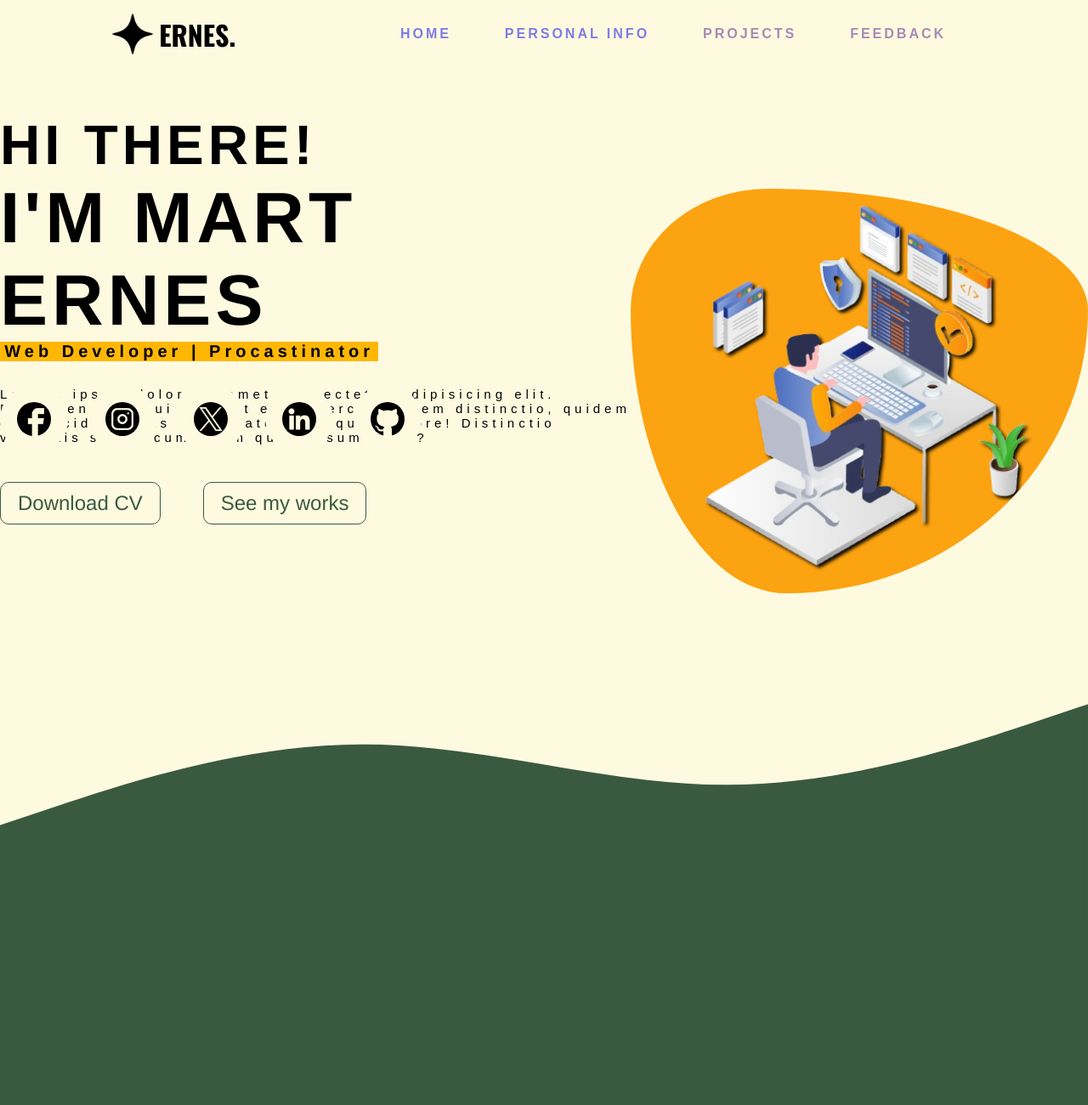
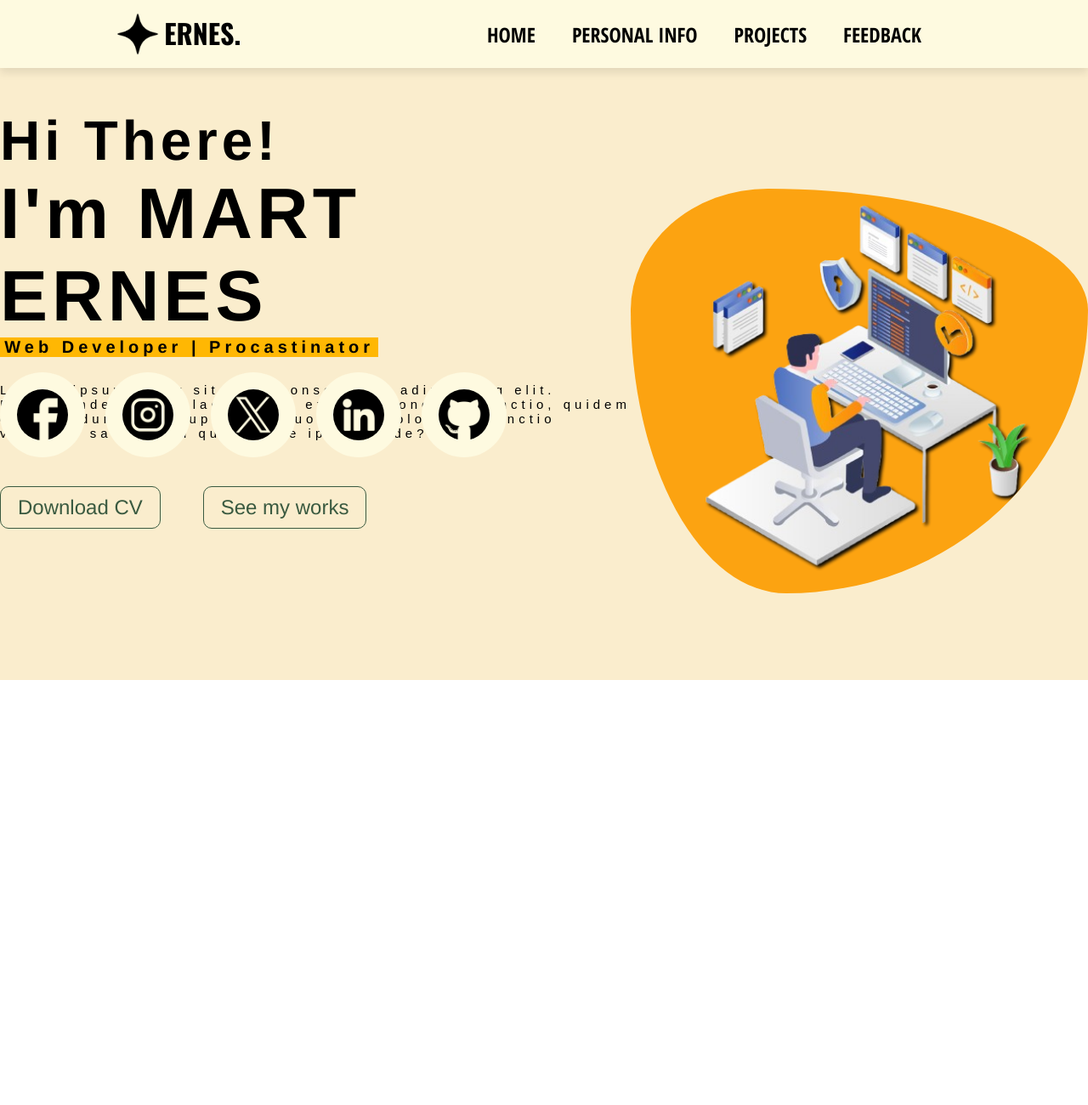
Before and after one commit to BSIT-Web-Programming-2024/ERNES_WEBSITE, a plain HTML site: page profile.html in a window 1280 px wide. Shown: the top 1300 px of the page at 85% size. After the commit the page ends 800 px from the top, so only its background shows below. Drawn offline with nearby package versions, Linux system fonts and the light colour scheme.

```diff
--- a/profile.html
+++ b/profile.html
@@ -28,20 +28,21 @@
         <a href="#personal_info" class="skills">PERSONAL INFO</a>
         <a href="" class="contact">PROJECTS</a>
         <a href="" class="feedback">FEEDBACK</a>
+        <div class="animation_nav"></div>
       </nav>
     </header>
 
     <section class="info" id="intro">
       <div class="txt_container">
         <div class="text">
-          <h3>HI THERE!</h3>
+          <h3>Hi There!</h3>
           <h1
             style="
               font-family: 'Franklin Gothic Medium', 'Arial Narrow', Arial,
                 sans-serif;
             "
           >
-            I'M MART ERNES
+            I'm MART ERNES
           </h1>
           <h4 id="role">Web Developer | Procastinator</h4>
           <p id="description">
@@ -73,34 +74,6 @@
       />
     </section>
 
-    <div class="top_wave">
-      <svg
-        class="wave_top"
-        xmlns="http://www.w3.org/2000/svg"
-        viewBox="0 0 1440 320"
-      >
-        <path
-          fill="#3a5a40"
-          fill-opacity="1"
-          d="M0,192L80,165.3C160,139,320,85,480,85.3C640,85,800,139,960,138.7C1120,139,1280,85,1360,58.7L1440,32L1440,320L1360,320C1280,320,1120,320,960,320C800,320,640,320,480,320C320,320,160,320,80,320L0,320Z"
-        ></path>
-      </svg>
-    </div>
-
-    <div class="SKILLS" id="personal_info">
-            <div class="box10"></div>
-
-    </div>
-
-    <div class="bottom_wave">
-      <svg xmlns="http://www.w3.org/2000/svg" viewBox="0 0 1440 320">
-        <path
-          fill="#3a5a40"
-          fill-opacity="1"
-          d="M0,192L80,165.3C160,139,320,85,480,85.3C640,85,800,139,960,138.7C1120,139,1280,85,1360,58.7L1440,32L1440,0L1360,0C1280,0,1120,0,960,0C800,0,640,0,480,0C320,0,160,0,80,0L0,0Z"
-        ></path>
-      </svg>
-    </div>
-
+    <section id="2nd_page" class="2nd_page"></section>
   </body>
 </html>
--- a/profileSTYLE.css
+++ b/profileSTYLE.css
@@ -1,15 +1,15 @@
+@import url("https://fonts.googleapis.com/css?family=Open+Sans+Condensed:700");
+
 * {
   text-decoration: none;
   box-sizing: border-box;
   margin: 0;
   padding: 0;
-
+  text-decoration: none;
 }
 
-
-
-
 .nav_container {
+  z-index: 2;
   background-color: #fefae0;
   display: flex;
   align-content: center;
@@ -17,117 +17,94 @@
   position: fixed;
   width: 100%;
   height: 10%;
-
-}
-.nav_icon{
+  color: black;
+  box-shadow: 0 5px 10px 0 rgba(0, 0, 0, 0.1);
 
   display: flex;
+  justify-content: space-around;
+  align-items: center;
+}
+.nav {
+  height: 100%;
+  display: flex;
   justify-content: space-evenly;
-    align-content: center;
-    align-items: center;
+  width: 50%;
+}
+
+.nav a {
+  font-size: 1.5em;
+  align-self: center;
+  font-family: "Open Sans Condensed", sans-serif;
+  color: black;
+}
+
+.nav_icon {
+  display: flex;
+  justify-content: space-evenly;
+  align-content: flex-end;
   width: 200px;
 }
-
 
 .tech_icon {
   width: 50px;
   height: 50px;
   align-self: center;
-
 }
 
-#Ernes{
+#Ernes {
   font-family: "Oswald", sans-serif;
   margin-left: -20px;
 }
-.nav {
 
-    font-family: "Poppins", sans-serif;
-    font-weight: 600;
-    width: 60%;
-    display: flex;
-    text-decoration: none;
-    justify-content: space-evenly;
-}
-
-.nav a {
-    opacity: 0.5;
-    letter-spacing: 3px;
-    display: flex;
-    justify-content: center;
-    align-items: center;
-    transition: opacity 0.40s ease-in-out;
-}
-
-.nav a:hover {
-    opacity: 5;
-    color: black;
-    text-decoration: underline;
-    text-underline-offset: 10px;
-}
-
-.info{
-
+.info {
   padding-top: 120px;
   height: 100vh;
   width: 100%;
-    background-color: #fefae0;
+  background-color: #faedcd;
   display: flex;
   flex-direction: row;
   justify-content: space-evenly;
   align-items: center;
 }
-.text{
+.text {
   letter-spacing: 5px;
-    font-family: 'Franklin Gothic Medium', 'Arial Narrow', Arial, sans-serif;
+  font-family: "Franklin Gothic Medium", "Arial Narrow", Arial, sans-serif;
   height: 200px;
   font-size: 3.5em;
   margin-top: -170px;
-    max-width:  800px;
-
-
+  max-width: 800px;
 }
 
-
-.socmed_icons{
-
-    align-content: baseline;
+.socmed_icons {
+  align-content: flex-start;
 }
-.icons{
-    background-color:#fefae0;
+.icons {
+  background-color: #fefae0;
   border-radius: 50%;
   margin-right: 20px;
-    margin-top: 120px;
-    width: 80px;
+  margin-top: 110px;
+  width: 100px;
   padding: 20px;
-
   transition: transform 0.25s ease;
-
-
 }
 
-.icons:hover{
+.icons:hover {
   transform: scale(1.2) translateY(-15px);
-
-
 }
 
-#role{
-
+#role {
   text-align: center;
   font-size: 20px;
   background-color: #ffb703;
   max-width: 60%;
   height: 50;
-
 }
 
-#description{
+#description {
   font-family: "Poppins", sans-serif;
   font-weight: 500;
   margin-top: 30px;
   font-size: 15px;
-
 }
 
 .button_container {
@@ -137,7 +114,7 @@
 }
 
 .btn {
-    font-family: 'Franklin Gothic Medium', 'Arial Narrow', Arial, sans-serif;
+  font-family: "Franklin Gothic Medium", "Arial Narrow", Arial, sans-serif;
   border: 1px solid #3a5a40;
   background: none;
   font-size: 1.5em;
@@ -150,12 +127,14 @@
   z-index: 1;
 }
 
-.button1, .button2 {
+.button1,
+.button2 {
   color: #3a5a40;
   position: relative;
 }
 
-.button1:hover, .button2:hover {
+.button1:hover,
+.button2:hover {
   color: #fff;
 }
 
@@ -176,7 +155,6 @@
   border-radius: 0 0 50% 50%;
 }
 
-
 .button2::before {
   border-radius: 50% 50% 0 0;
 }
@@ -185,39 +163,14 @@
   height: 180%;
   z-index: -1;
 }
-.button1:hover::before
-{
+.button1:hover::before {
   height: 180%;
   z-index: -1;
 }
 
-
-#programmer{
-    border-radius: 30% 70% 66% 34% / 30% 30% 70% 70% ;
+#programmer {
+  border-radius: 30% 70% 66% 34% / 30% 30% 70% 70%;
   background-color: #fca311;
   height: 70%;
   align-self: center;
 }
-
-.top_wave,.bottom_wave{
-    background-color: #fefae0;
-}
-
-.wave_top, .wave_bottom{
-    display: block;
-    margin: 0;
-    padding: 0;
-    width: 100%;
-    height: auto;
-
-}
-.SKILLS {
-
-  top: 0;
-  margin: 0;
-  padding: 0;
-  height: 100vh;
-  background-color: #3a5a40;
-
-
-}
```
Also changed, not shown: favicon_io/d78bee8750f0c4d1c60aa97d3feba6d8.jpg (added). Lines whose indentation alone changed are shown as unchanged.
